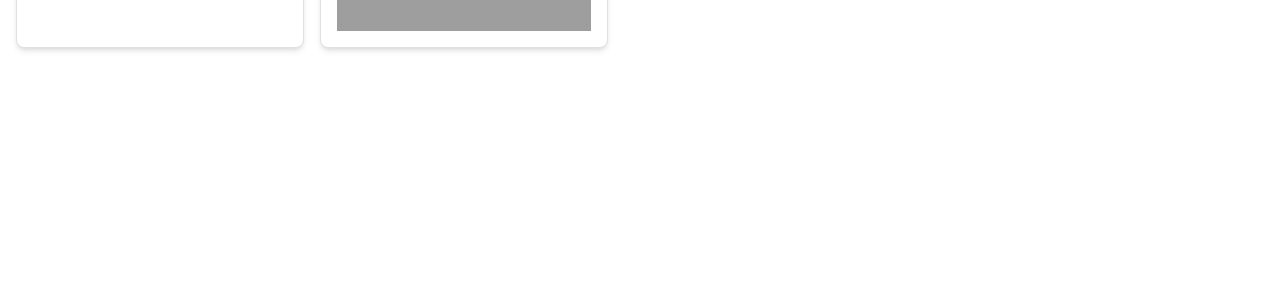
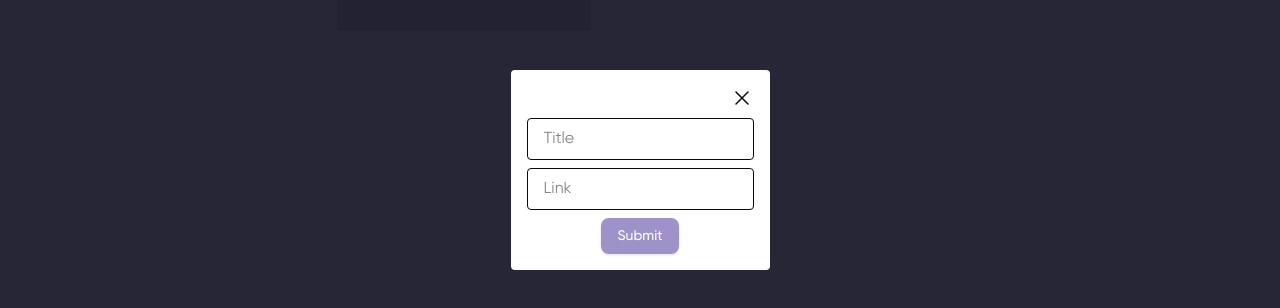
Before and after one commit to devansh-chouhan/BrainStack-UI, a React (Vite) app: page / in a window 1280 px wide. Both pictures are taken after a click on the button "Add content". Shown: the part 230-538 px from the top of the page. Built offline with nearby package versions, Linux system fonts and the light colour scheme; grey boxes are pictures that could not be loaded.

Commit message:
Added ContentModel Inputs

```diff
--- a/src/App.tsx
+++ b/src/App.tsx
@@ -1,14 +1,20 @@
+import { useState } from "react"
 import { Button } from "./components/Button.tsx"
 import { Card } from "./components/Card.tsx"
+import { ContentModal } from "./components/ContentModal.tsx"
 import { PlusIcon } from "./icons/PlusIcon.tsx"
 import { ShareIcon } from "./icons/ShareIcon.tsx"
 
 
 export default function App() {
+
+  const [modelOpen , setModelOpen] = useState(false);
+
   return (
     <div className="p-4">
+        <ContentModal open={modelOpen} onClose={() => setModelOpen(false)}/>
         <div className="flex justify-end gap-4">
-          <Button text="Add content" variant="primary" startIcon={<PlusIcon/>} />
+          <Button onClick={() => setModelOpen(true)} text="Add content" variant="primary" startIcon={<PlusIcon/>} />
           <Button text="Share brain" variant="secondary" startIcon={<ShareIcon/>}/>
         </div>
         <div className="flex gap-4">
--- a/src/components/Button.tsx
+++ b/src/components/Button.tsx
@@ -4,10 +4,11 @@
   variant: "primary" | "secondary";
   text: string;
   startIcon?: ReactElement;
+  onClick?: () => void
 }
 
 const baseStyles =
-  "rounded-lg px-4 py-2 flex items-center gap-2 text-sm font-medium transition-all duration-200 active:scale-95";
+  "rounded-lg px-4 py-2 flex items-center gap-2 text-sm font-medium transition-all duration-50 active:scale-95";
 
 const variantStyles = {
   primary:
@@ -17,9 +18,9 @@
     "bg-surface border border-border text-textPrimary hover:bg-highlight focus:ring-2 focus:ring-primary/30",
 };
 
-export const Button = ({ text, variant, startIcon }: ButtonProps) => {
+export const Button = ({ text, variant, startIcon , onClick}: ButtonProps) => {
   return (
-    <button className={`${baseStyles} ${variantStyles[variant]}`}>
+    <button className={`${baseStyles} ${variantStyles[variant]}`} onClick={onClick}>
       {startIcon && <span className="flex items-center">{startIcon}</span>}
       {text}
     </button>
--- a/src/components/Card.tsx
+++ b/src/components/Card.tsx
@@ -8,7 +8,7 @@
 
 
 export const Card = ({title , link , type}: CardProps) => {
-    return <div className="p-4 min-h-48 min-w-72 max-w-72 bg-surface rounded-lg border border-border outline-slate-200 shadow-md">
+    return <div className="p-4 min-h-48 min-w-72  max-w-72 bg-surface rounded-lg border border-border outline-slate-200 shadow-md">
         <div className="flex justify-between">
             <div className="flex items-center text-md">
                 <div className="pr-2 text-gray-500">
--- /dev/null
+++ b/src/components/ContentModal.tsx
@@ -0,0 +1,25 @@
+import { CrossIcon } from "../icons/CrossIcon"
+import { Button } from "./Button.tsx";
+import { Input } from "./Input.tsx";
+
+export const ContentModal = ({open , onClose}) => {
+
+    return <div>
+        {open && <div className="w-screen h-screen bg-darkBg fixed top-0 left-0
+        opacity-96 flex justify-center items-center">
+                <div className="bg-white opacity-100 rounded p-4 flex flex-col gap-2">
+                    <div className="flex justify-end cursor-pointer" onClick={onClose}>
+                        <CrossIcon />
+                    </div>
+                    <div className="flex flex-col gap-2">
+                        <Input placeholder={"Title"}/>
+                        <Input placeholder={"Link"}/>
+                    </div>
+                    <div className="flex justify-center">
+                        <Button variant="primary" text="Submit"/>
+                    </div>
+                </div>
+        </div>}
+    </div>
+
+}
--- /dev/null
+++ b/src/components/Input.tsx
@@ -0,0 +1,10 @@
+interface InputProps{
+    placeholder: string;
+    onChange: () => void
+}
+
+export const Input = ({onChange , placeholder}:InputProps) => {
+    return <div>
+        <input placeholder={placeholder} type="text" className="px-4 py-2 border rounded" onChange={onChange}/>
+    </div>
+}
--- /dev/null
+++ b/src/icons/CrossIcon.tsx
@@ -0,0 +1,6 @@
+export const CrossIcon = () => {
+    return <svg xmlns="http://www.w3.org/2000/svg" fill="none" viewBox="0 0 24 24" strokeWidth={1.5} stroke="currentColor" className="size-6">
+  <path strokeLinecap="round" strokeLinejoin="round" d="M6 18 18 6M6 6l12 12" />
+</svg>
+
+}
```
